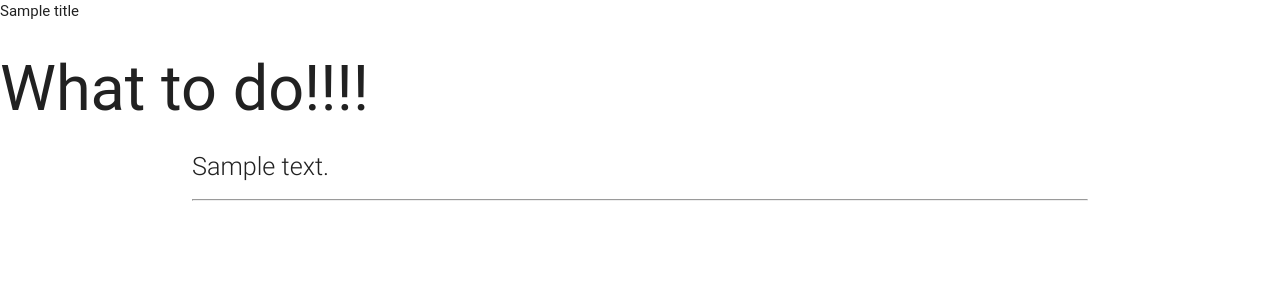
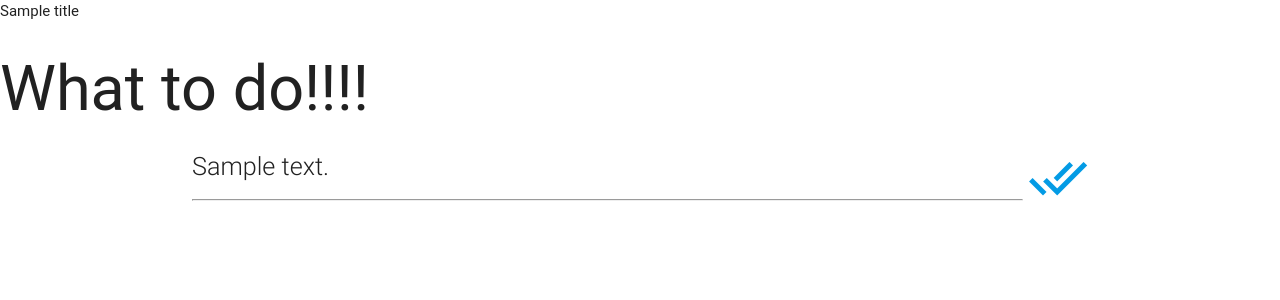
Before and after one commit to tripathiraghvendra604/any.do, a Flask app: template app/templates/list.html in a window 1280 px wide. Shown: the top 300 px of the page. Run offline with Flask 2, Linux system fonts and the light colour scheme; tables that the repository leaves empty hold one stand-in row (values such as "Sample post"); the template is opened without the code that fills it: values that come from a table or form of the project are taken from there, most other values are stand-ins (such as "Sample title", 1, 10 or a date in 2020); some libraries are stand-ins or nearby versions; some web fonts are replaced.

Commit message:
delete option for every task implemented

```diff
--- /dev/null
+++ b/app/static/list.css
@@ -0,0 +1,8 @@
+.material-icons {
+     margin-left : 5px;
+    float: right;
+}
+
+.flow-text {
+    position: relative;
+}
--- a/app/templates/base.html
+++ b/app/templates/base.html
@@ -2,6 +2,8 @@
 <html>
     <head>
         {{title}}
+    {% block css %}{% endblock css %}
+
     </head>
     <body>
         <h1>
--- a/app/templates/list.html
+++ b/app/templates/list.html
@@ -1,8 +1,16 @@
 {% extends 'base.html' %}
+
+{% block css %}
+<link href="{{ url_for('static',filename='list.css') }}" rel="stylesheet" xmlns="http://www.w3.org/1999/html"/>
+{% endblock css %}
 {% block content %}
 
+
 {% for x in list %}
-  <div class="flow-text">  {{x.body}}<hr/></div>
+  <div class="flow-text" display="block">
+      {{x.body}}
+     <a href="/delete/{{x.id}}"> <i class="medium material-icons" left_margin="0px">done_all</i></a>
+      <hr/></div>
 {% endfor %}
 
 {% endblock %}
--- a/app/views.py
+++ b/app/views.py
@@ -90,3 +90,10 @@ def logout():
 def list():
     list = AnyDo.query.all()
     return  render_template('list.html', list=list)
+
+@app.route('/delete/<id>')
+def delete(id):
+    ele = AnyDo.query.get(id)
+    db.session.delete(ele)
+    db.session.commit()
+    return redirect('/list')
```
